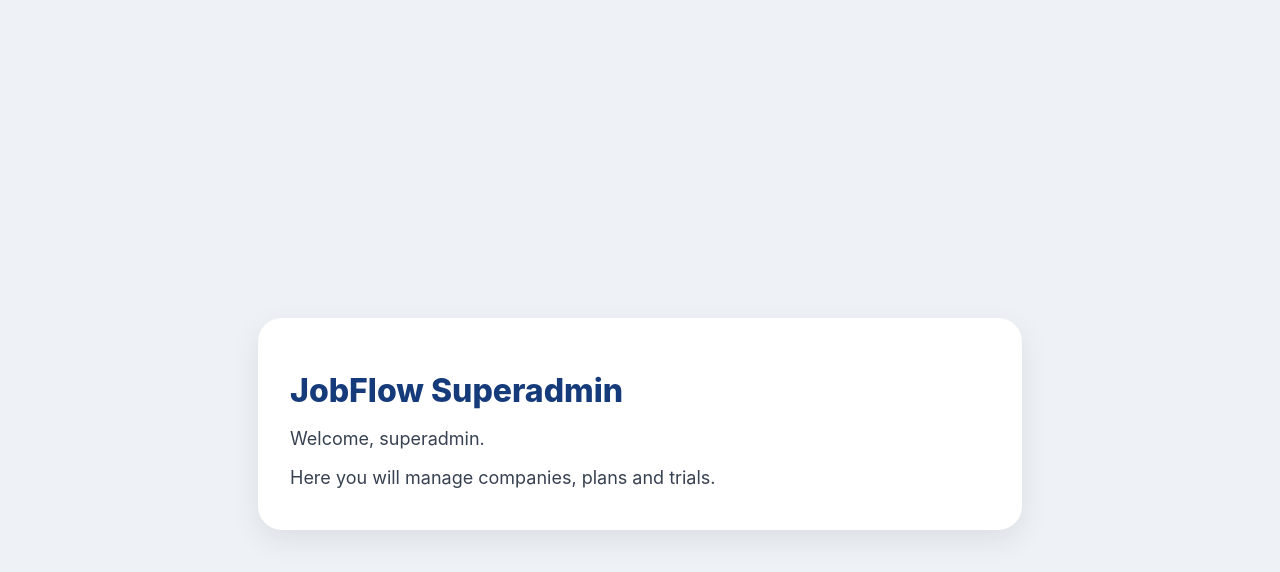
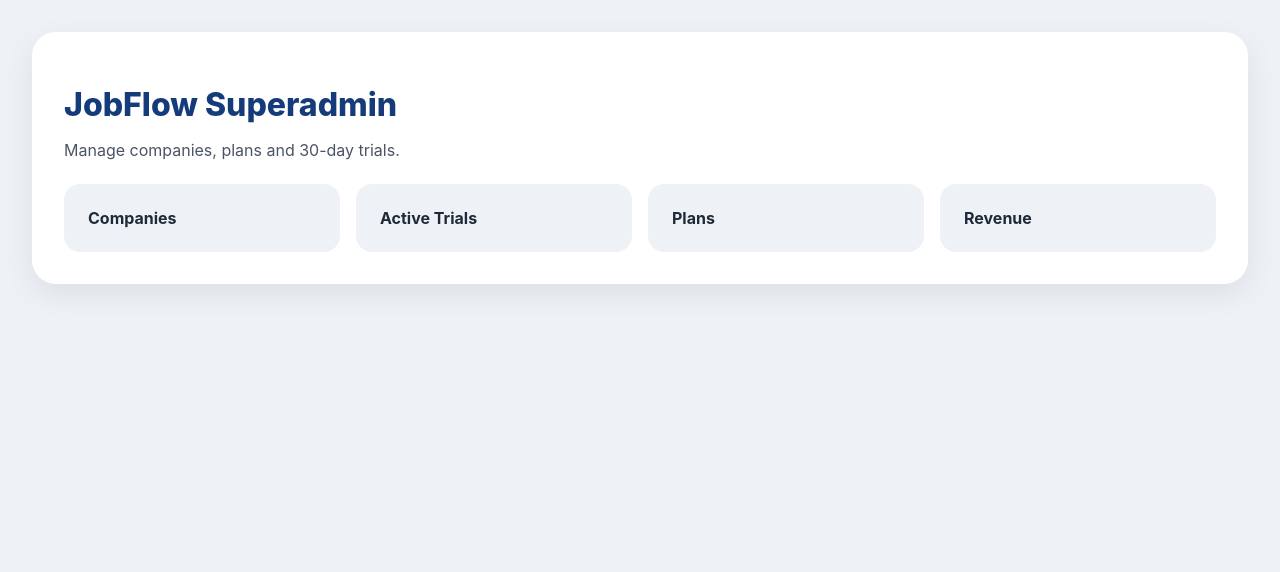
Before and after one commit to jobflow-app/jobflow-app, a Next.js app: page /admin in a window 1280 px wide. Shown: the top 572 px of the page. Built offline with nearby package versions, Linux system fonts and the light colour scheme.

Commit message:
Update page.js

```diff
--- a/app/admin/page.js
+++ b/app/admin/page.js
@@ -3,8 +3,14 @@ export default function AdminPage() {
     <main style={styles.page}>
       <div style={styles.card}>
         <h1 style={styles.title}>JobFlow Superadmin</h1>
-        <p style={styles.text}>Welcome, superadmin.</p>
-        <p style={styles.text}>Here you will manage companies, plans and trials.</p>
+        <p style={styles.text}>Manage companies, plans and 30-day trials.</p>
+
+        <div style={styles.grid}>
+          <div style={styles.box}>Companies</div>
+          <div style={styles.box}>Active Trials</div>
+          <div style={styles.box}>Plans</div>
+          <div style={styles.box}>Revenue</div>
+        </div>
       </div>
     </main>
   )
@@ -13,15 +19,9 @@ export default function AdminPage() {
 const styles = {
   page: {
     minHeight: '100vh',
-    background: '#eef2f7',
-    padding: '24px',
-    display: 'flex',
-    alignItems: 'center',
-    justifyContent: 'center',
+    padding: '32px',
   },
   card: {
-    width: '100%',
-    maxWidth: '700px',
     background: '#fff',
     borderRadius: '24px',
     padding: '32px',
@@ -31,11 +31,22 @@ const styles = {
     fontSize: '32px',
     fontWeight: '800',
     color: '#163b7a',
-    marginBottom: '16px',
+    marginBottom: '10px',
   },
   text: {
-    fontSize: '18px',
-    color: '#374151',
-    marginBottom: '10px',
+    color: '#4b5563',
+    marginBottom: '24px',
+  },
+  grid: {
+    display: 'grid',
+    gridTemplateColumns: 'repeat(auto-fit, minmax(220px, 1fr))',
+    gap: '16px',
+  },
+  box: {
+    background: '#eef2f7',
+    padding: '24px',
+    borderRadius: '16px',
+    fontWeight: '700',
+    color: '#1f2937',
   },
 }
```
